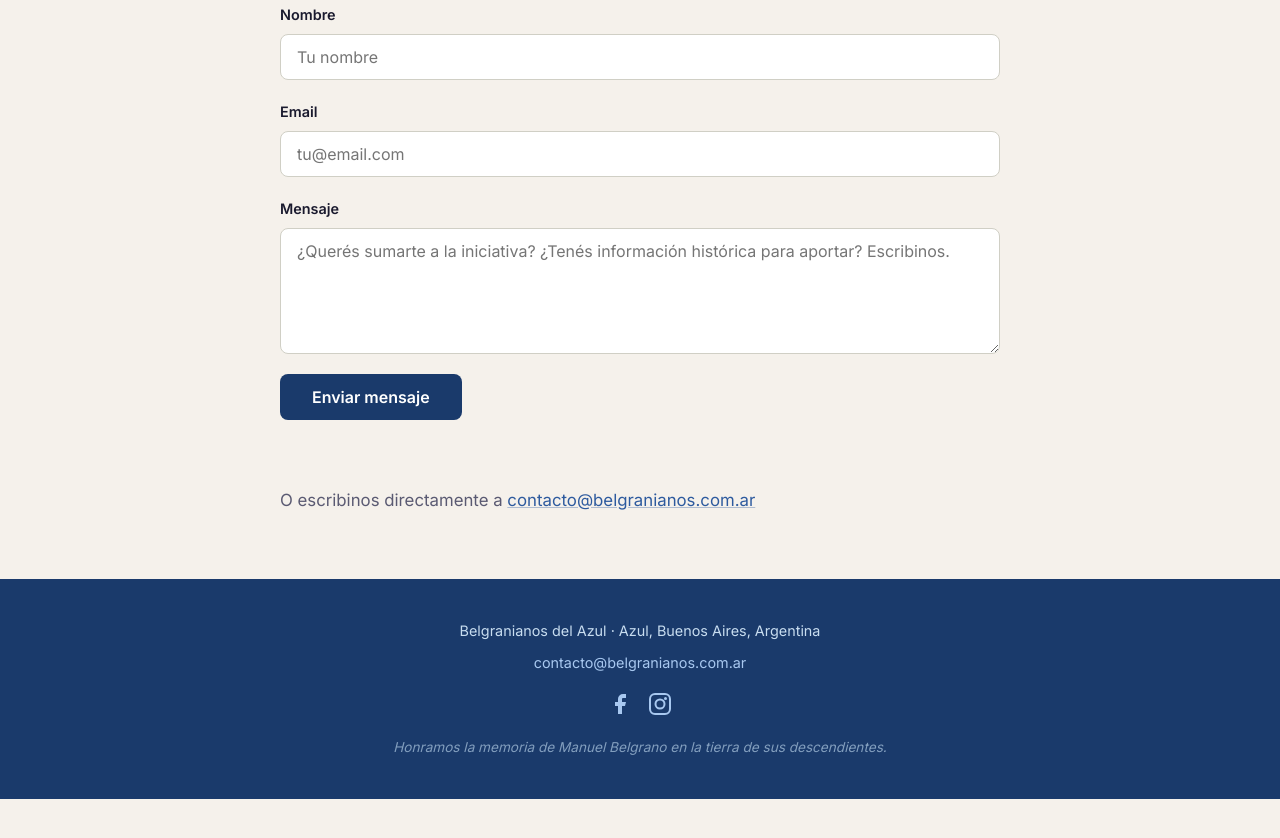
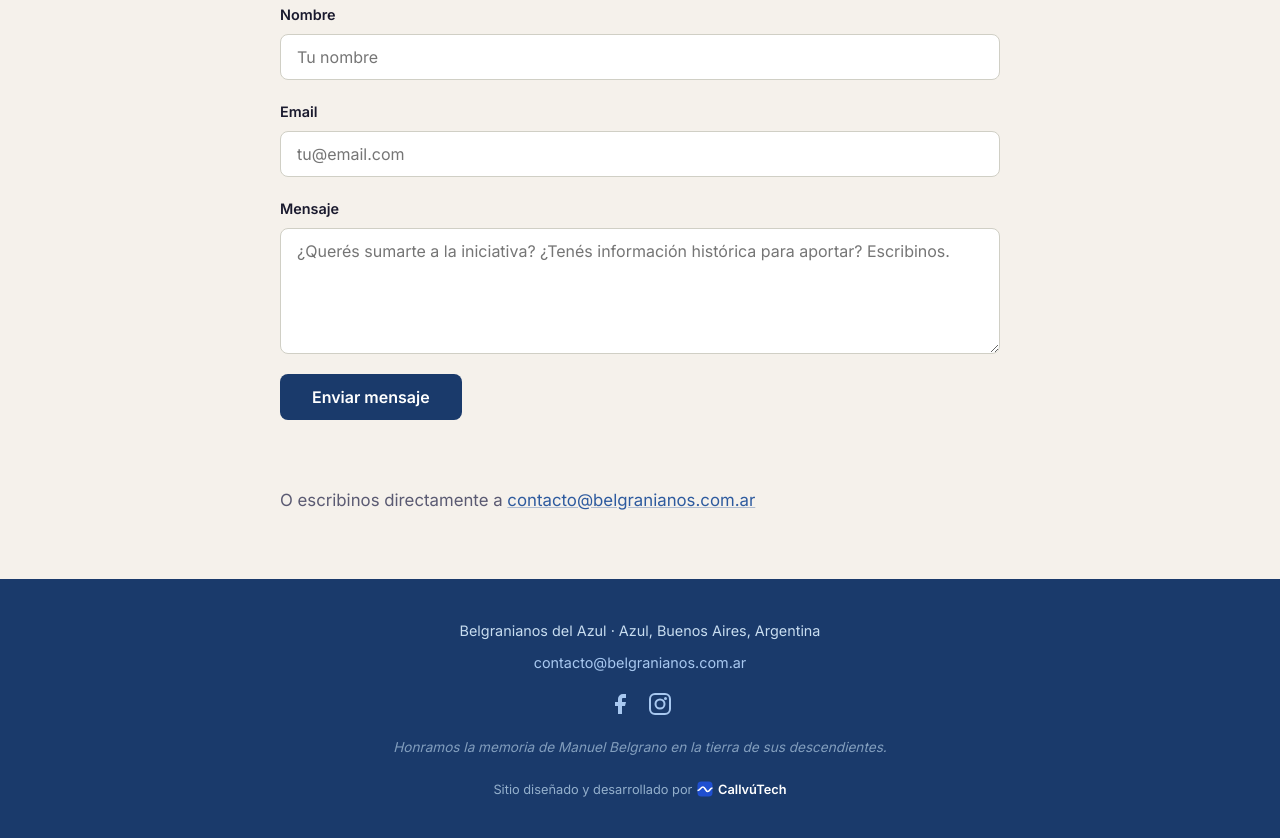
Before and after one commit to CallvuTech/belgranianos, a plain HTML site: page index.html in a window 1280 px wide. Shown: the part 6511-7349 px from the top of the page. Before the commit the page ends 7310 px from the top, so only its background shows below. Drawn offline with nearby package versions, Linux system fonts and the light colour scheme; a web font is replaced by a local one.

Commit message:
feat: crédito a CallvúTech en el footer (#1)
Agrega al footer la línea \"Sitio diseñado y desarrollado por
CallvúTech\", con la marca de CallvúTech y un link a
https://www.callvutech.com.ar que se abre en otra pestaña. Es el mismo
formato que usan los sitios del CEDA y de Genea Azul.

Los estilos van en `styles.css`, porque el CSP no permite estilos
inline. Lo revisé en escritorio (1280 px) y en celular (390 px).

🤖 Generated with [Claude Code](https://claude.com/claude-code)

Co-authored-by: Claude Opus 5.5 <noreply@anthropic.com>

```diff
--- a/index.html
+++ b/index.html
@@ -283,6 +283,15 @@
         </a>
       </div>
       <p class="footer-copy">Honramos la memoria de Manuel Belgrano en la tierra de sus descendientes.</p>
+      <p class="built-by">
+        Sitio diseñado y desarrollado por
+        <a href="https://www.callvutech.com.ar" target="_blank" rel="noopener">
+          <!-- CallvúTech's primary mark, as its brand kit gives it for dark backgrounds -->
+          <svg viewBox="0 0 64 64" width="16" height="16" aria-hidden="true">
+            <rect x="2" y="2" width="60" height="60" rx="15" fill="#1F4FD1"/>
+            <path d="M2 38C12 38 15 24 24 24S34 42 43 42 52 28 62 28" fill="none" stroke="#FFFFFF" stroke-width="6.5"/>
+          </svg>CallvúTech</a>
+      </p>
     </div>
   </footer>
 
--- a/styles.css
+++ b/styles.css
@@ -606,3 +606,27 @@ body > footer a:hover {
     padding-left: 1.25rem;
   }
 }
+
+.built-by {
+  display: flex;
+  flex-wrap: wrap;
+  justify-content: center;
+  align-items: center;
+  gap: 0.3rem;
+  margin-top: 0.75rem;
+  font-size: 0.8rem;
+  color: rgba(200,225,245,0.7);
+}
+
+footer .built-by a {
+  display: inline-flex;
+  align-items: center;
+  gap: 0.3rem;
+  font-weight: 600;
+  color: white;
+  text-decoration: none;
+}
+
+footer .built-by a:hover {
+  text-decoration: underline;
+}
```
